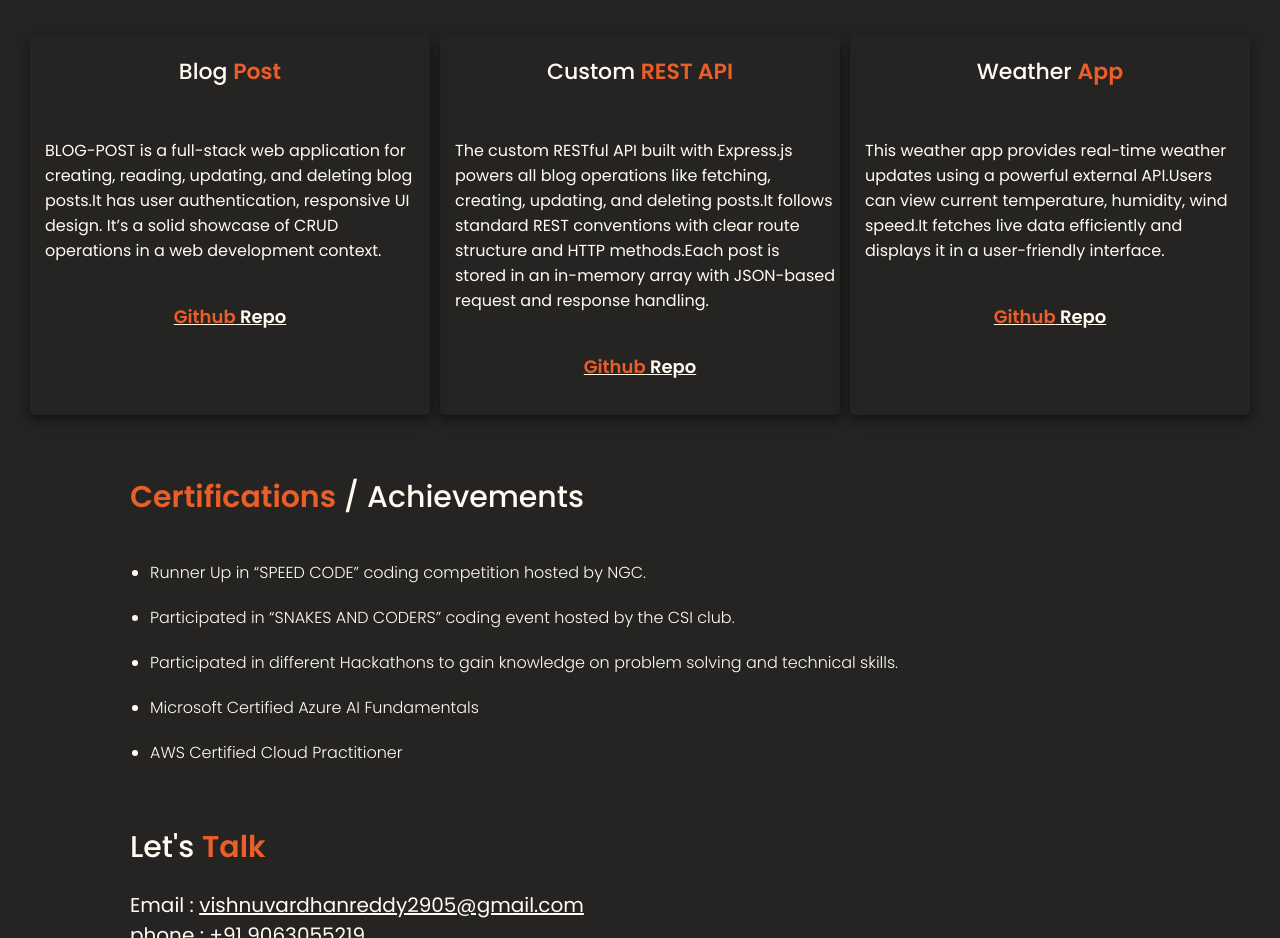
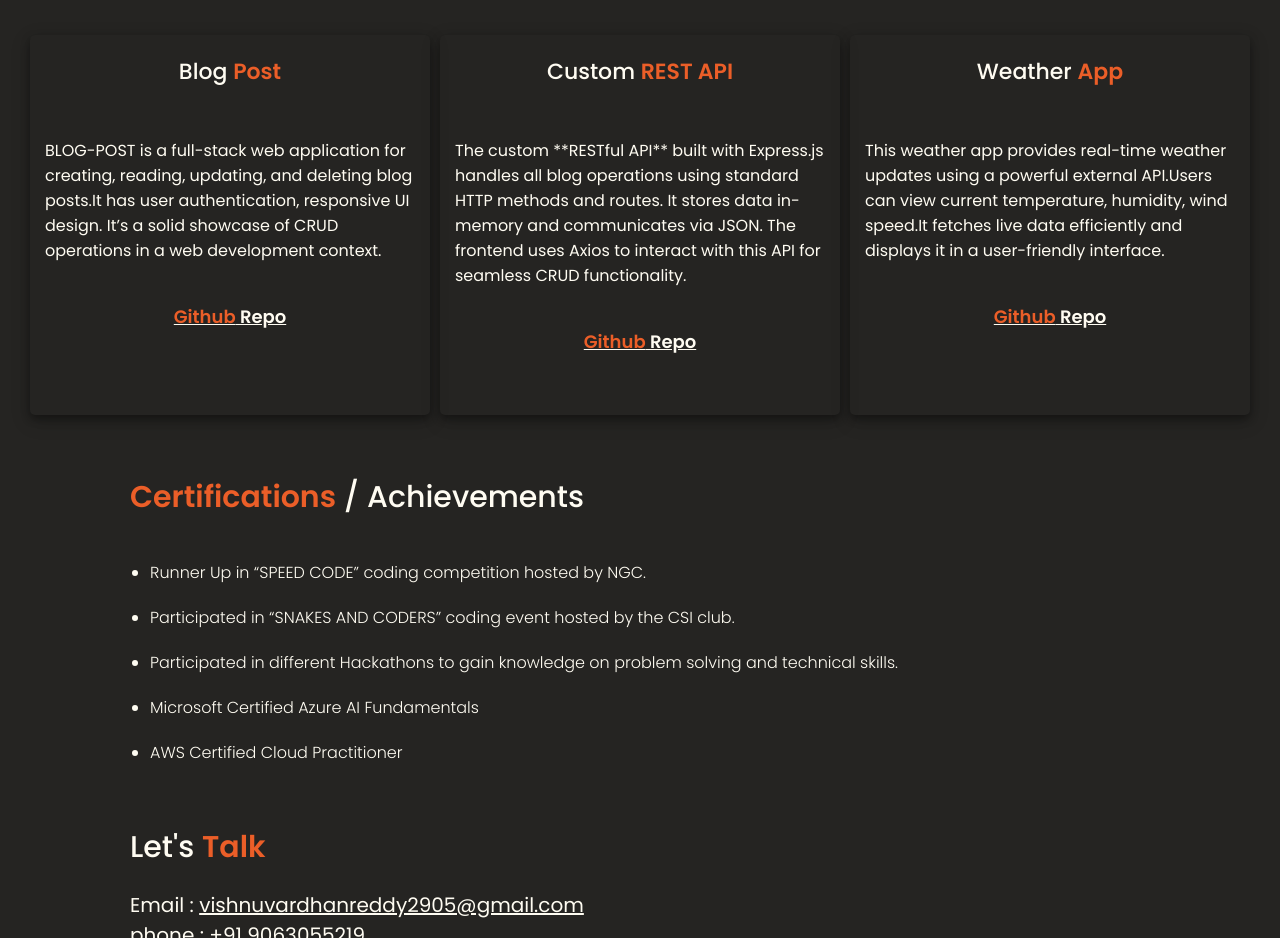
Before and after one commit to Vishnu-Vardhan-04/vishnu-portfolio, a plain HTML site: page index.html in a window 1280 px wide. Shown: the part 1120-2058 px from the top of the page. Drawn offline with Linux system fonts and the light colour scheme.

Commit message:
Update index.html

```diff
--- a/index.html
+++ b/index.html
@@ -79,7 +79,7 @@
                     </div>
                     <div class="one">
                         <h3>Custom <span class="title">REST API</span></h3>
-                        <p>The custom RESTful API built with Express.js powers all blog operations like fetching, creating, updating, and deleting posts.It follows standard REST conventions with clear route structure and HTTP methods.Each post is stored in an in-memory array with JSON-based request and response handling.</p>
+                        <p>The custom **RESTful API** built with Express.js handles all blog operations using standard HTTP methods and routes. It stores data in-memory and communicates via JSON. The frontend uses Axios to interact with this API for seamless CRUD functionality.</p>
                         <button><a href="https://github.com/Vishnu-Vardhan-04/Build-your-own-RESTFUL-API"><span class="github">Github</span> Repo</a></button>
                         </div>
                     <div class="one">
```
